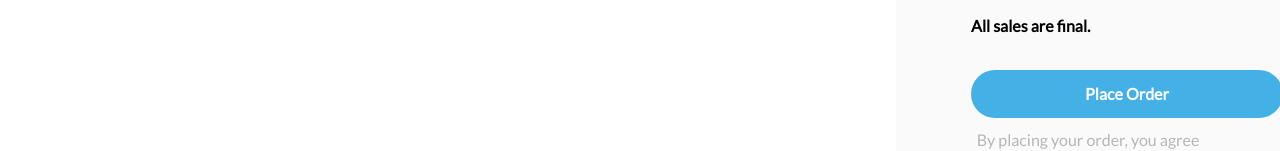
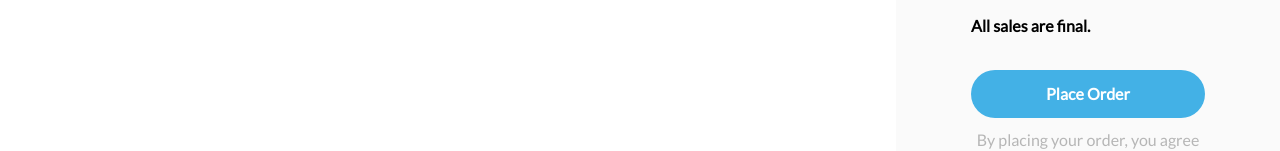
Before and after one commit to Quan-p/Multitracks, a React (Create React App) app: page / in a window 1280 px wide. Shown: the part 798-949 px from the top of the page. Built offline with nearby package versions, Linux system fonts and the light colour scheme.

Commit message:
Add hover effect on place order button

```diff
--- a/src/Cart-sidebar/Sidebar.js
+++ b/src/Cart-sidebar/Sidebar.js
@@ -79,9 +79,12 @@ function Sidebar() {
                     All sales are final.
                 </div>
             </div>
-            <button className="place-order-btn">
+            <div className="btn-container">
+                <button className="place-order-btn">
                 Place Order
             </button>
+            </div>
+
             <div className="order-terms">
                 By placing your order, you agree to the Terms of Use and Privacy Policy.
             </div>
--- a/src/Cart-sidebar/Sidebar.styles.scss
+++ b/src/Cart-sidebar/Sidebar.styles.scss
@@ -66,6 +66,11 @@ h3 {
     margin-bottom: 32px;
 }
 
+.btn-container {
+    display: flex;
+    justify-content: center;
+}
+
 .place-order-btn {
     border-radius: 50px;
     background: #43B1E6;
@@ -78,8 +83,15 @@ h3 {
     padding: 16px 64px 16px 64px;
     border: none;
     margin-left: 75px;
+    margin-right: 75px;
     margin-bottom: 16px;
     width: 312px;
+    cursor: pointer;
+}
+
+.place-order-btn:hover {
+    border-color: #3996c3;
+    background: #3996c3;
 }
 
 .order-terms {
```
